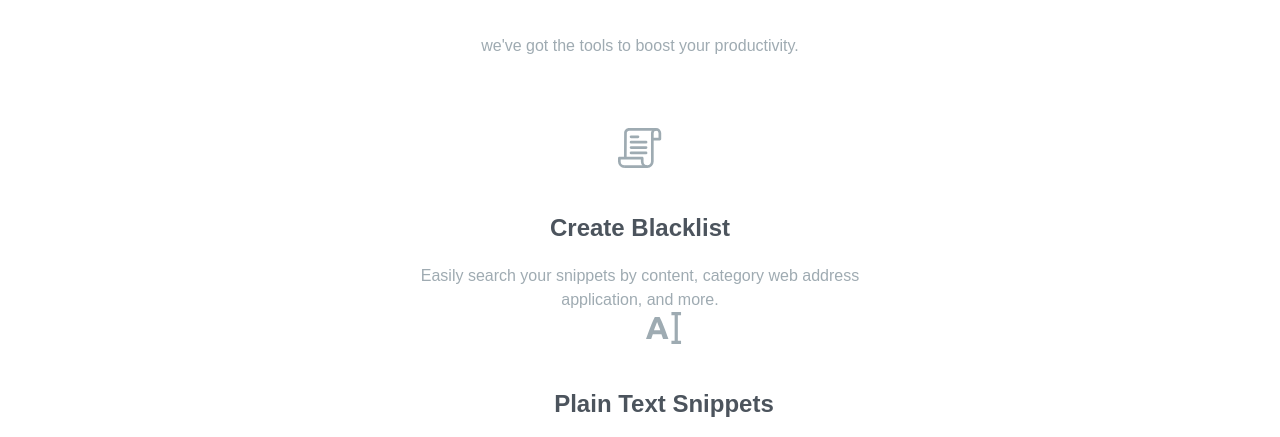
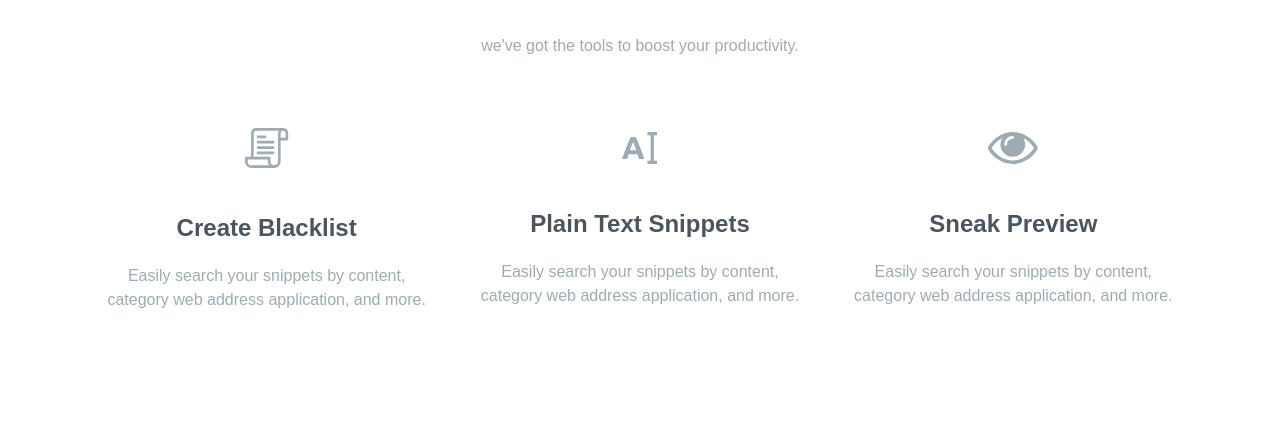
Before and after one commit to zainabturkmen/clipboard, a website: page index.html in a window 1280 px wide. Shown: the part 2728-3165 px from the top of the page. Drawn offline with Linux system fonts and the light colour scheme; a web font is replaced by a local one.

Commit message:
updating

```diff
--- a/index.html
+++ b/index.html
@@ -126,7 +126,7 @@
         </p>
         <!-- Items Container -->
         <div
-          class="flex-flex-col items-center justify-between space-y-16 md:flex-row md:space-y-0 md:space-x-12">
+          class="flex flex-col items-center justify-between space-y-16 md:flex-row md:space-y-0 md:space-x-12">
           <!-- Item 1 -->
           <div class="flex flex-col items-center space-y-5">
             <img src="images/icon-blacklist.svg" alt="" class="mb-6" />
```
